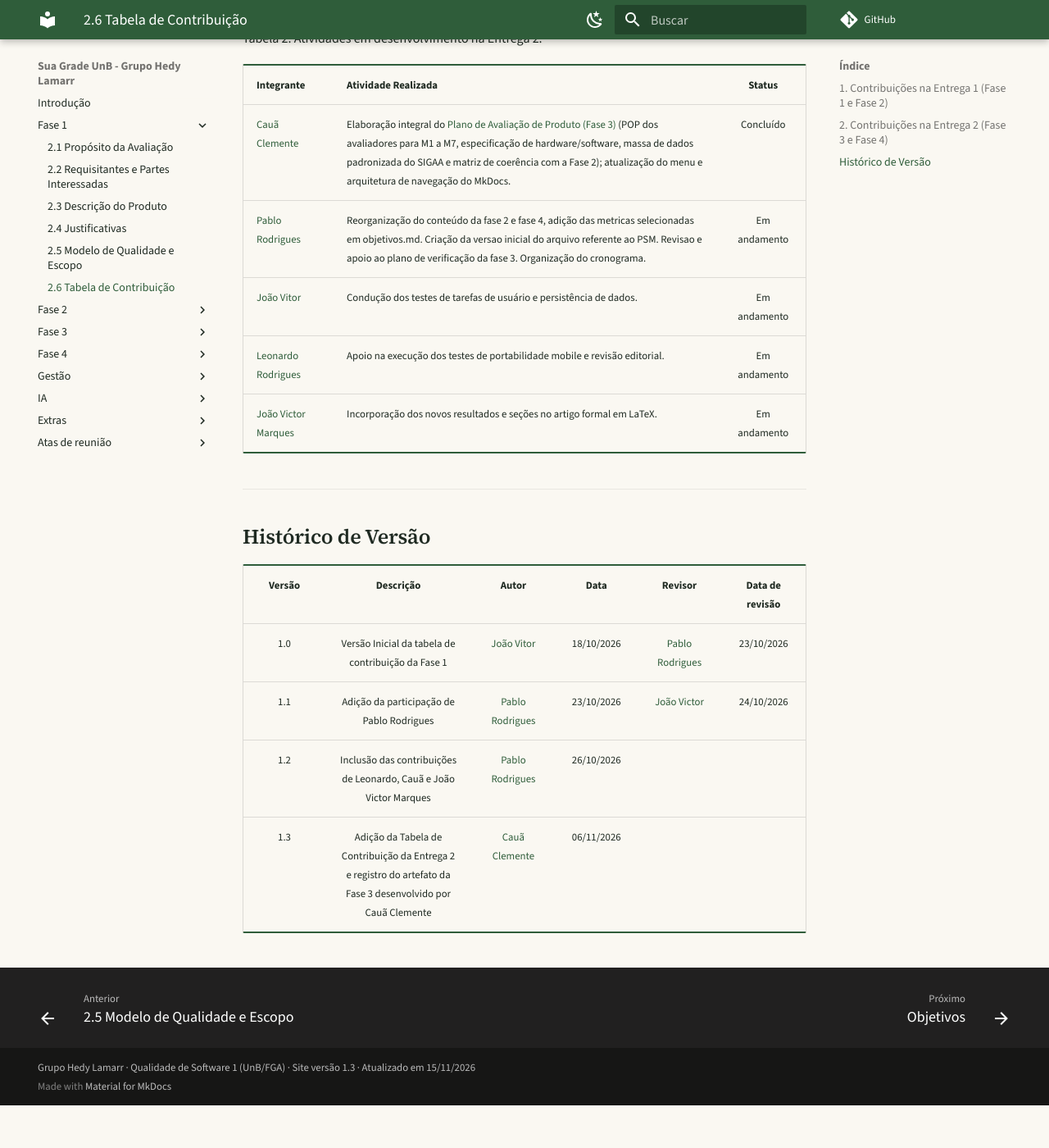
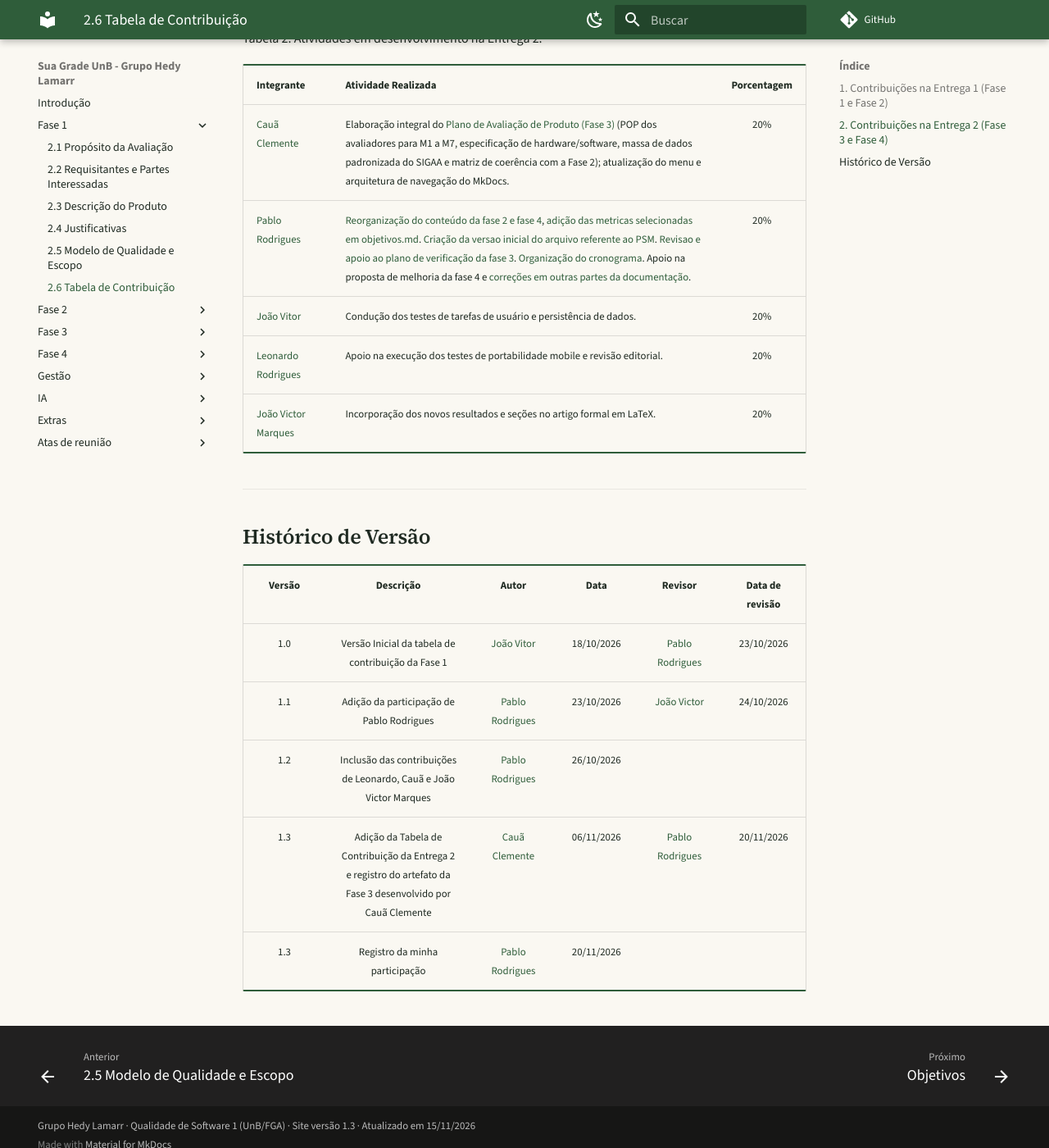
Before and after one commit to FCTE-Qualidade-de-Software-1/2026-2_T02_HEDY_LAMAR, an MkDocs documentation site: the page built from docs/fase-1/contribuicao.md, in a window 1280 px wide and 1400 px high, scrolled down 1073 px. Shown: the whole window at 82% size. Built offline with MkDocs 1.6.1 and Material for MkDocs 9.7.7, drawn with Linux system fonts in a browser that asks for light colours; comment, search, counter and statistics services are not loaded; before the commit the page ends 2421 px from its top, so only the background shows below that.

Commit message:
Correção do caminho para os criterios no index e adição da minha contribuiçã

```diff
--- a/docs/fase-1/contribuicao.md
+++ b/docs/fase-1/contribuicao.md
@@ -24,13 +24,13 @@ Esta página consolida as contribuições dos integrantes da equipe **Hedy Lamar
 
 <font size="3"><p style="text-align: left">Tabela 2: Atividades em desenvolvimento na Entrega 2.</p></font>
 
-| Integrante | Atividade Realizada | Status |
+| Integrante | Atividade Realizada | Porcentagem |
 | :--- | :--- | :---: |
-| [Cauã Clemente](https://github.com/CauaoClemente) | Elaboração integral do [Plano de Avaliação de Produto (Fase 3)](../fase-3/plano-avaliacao.md) (POP dos avaliadores para M1 a M7, especificação de hardware/software, massa de dados padronizada do SIGAA e matriz de coerência com a Fase 2); atualização do menu e arquitetura de navegação do MkDocs. | Concluído |
-| [Pablo Rodrigues](https://github.com/Pablo-R-L) | Reorganização do conteúdo da fase 2 e fase 4, adição das metricas selecionadas em objetivos.md. Criação da versao inicial do arquivo referente ao PSM. Revisao e apoio ao plano de verificação da fase 3. Organização do cronograma. | Em andamento |
-| [João Vitor](https://github.com/Jauzimm) | Condução dos testes de tarefas de usuário e persistência de dados. | Em andamento |
-| [Leonardo Rodrigues](https://github.com/Antedeguemon21) | Apoio na execução dos testes de portabilidade mobile e revisão editorial. | Em andamento |
-| [João Victor Marques](https://github.com/jmarquees) | Incorporação dos novos resultados e seções no artigo formal em LaTeX. | Em andamento |
+| [Cauã Clemente](https://github.com/CauaoClemente) | Elaboração integral do [Plano de Avaliação de Produto (Fase 3)](../fase-3/plano-avaliacao.md) (POP dos avaliadores para M1 a M7, especificação de hardware/software, massa de dados padronizada do SIGAA e matriz de coerência com a Fase 2); atualização do menu e arquitetura de navegação do MkDocs. | 20% |
+| [Pablo Rodrigues](https://github.com/Pablo-R-L) | [Reorganização do conteúdo da fase 2 e fase 4](https://github.com/FCTE-Qualidade-de-Software-1/2026-2_T02_HEDY_LAMAR/commit/c26c297648c8cc518aeac365840901d618129a1f), [adição das metricas selecionadas em objetivos.md](https://github.com/FCTE-Qualidade-de-Software-1/2026-2_T02_HEDY_LAMAR/commit/c26c297648c8cc518aeac365840901d618129a1f). [Criação da versao inicial do arquivo referente ao PSM](https://github.com/FCTE-Qualidade-de-Software-1/2026-2_T02_HEDY_LAMAR/commit/7b7305371f33a66dd8aef3dfc545c6fed46f40b2). [Revisao e apoio ao plano de verificação da fase 3](https://github.com/FCTE-Qualidade-de-Software-1/2026-2_T02_HEDY_LAMAR/commit/278313c0913442a36b9c97c61f33919e8697f891). [Organização do cronograma](https://github.com/FCTE-Qualidade-de-Software-1/2026-2_T02_HEDY_LAMAR/commit/660f91c4d18faeebd6c8127bb807a2a3c7c5db25). Apoio na proposta de melhoria da fase 4 e [correções em outras partes da documentação](https://github.com/FCTE-Qualidade-de-Software-1/2026-2_T02_HEDY_LAMAR/commit/278313c0913442a36b9c97c61f33919e8697f891). | 20% |
+| [João Vitor](https://github.com/Jauzimm) | Condução dos testes de tarefas de usuário e persistência de dados. | 20% |
+| [Leonardo Rodrigues](https://github.com/Antedeguemon21) | Apoio na execução dos testes de portabilidade mobile e revisão editorial. | 20% |
+| [João Victor Marques](https://github.com/jmarquees) | Incorporação dos novos resultados e seções no artigo formal em LaTeX. | 20% |
 
 ---
 
@@ -41,4 +41,5 @@ Esta página consolida as contribuições dos integrantes da equipe **Hedy Lamar
 | 1.0 | Versão Inicial da tabela de contribuição da Fase 1 | [João Vitor](https://github.com/Jauzimm) | 18/10/2026 | [Pablo Rodrigues](https://github.com/Pablo-R-L) | 23/10/2026 |
 | 1.1 | Adição da participação de Pablo Rodrigues | [Pablo Rodrigues](https://github.com/Pablo-R-L) | 23/10/2026 | [João Victor](https://github.com/jmarquees) | 24/10/2026 |
 | 1.2 | Inclusão das contribuições de Leonardo, Cauã e João Victor Marques | [Pablo Rodrigues](https://github.com/Pablo-R-L) | 26/10/2026 | | |
-| 1.3 | Adição da Tabela de Contribuição da Entrega 2 e registro do artefato da Fase 3 desenvolvido por Cauã Clemente | [Cauã Clemente](https://github.com/CauaoClemente) | 06/11/2026 | | |
+| 1.3 | Adição da Tabela de Contribuição da Entrega 2 e registro do artefato da Fase 3 desenvolvido por Cauã Clemente | [Cauã Clemente](https://github.com/CauaoClemente) | 06/11/2026 |[Pablo Rodrigues](https://github.com/Pablo-R-L) | 20/11/2026 |
+| 1.3 |  Registro da minha participação | [Pablo Rodrigues](https://github.com/Pablo-R-L) | 20/11/2026 | |  |
```
Also changed, not shown: docs/index.md (+1 -1 lines).
